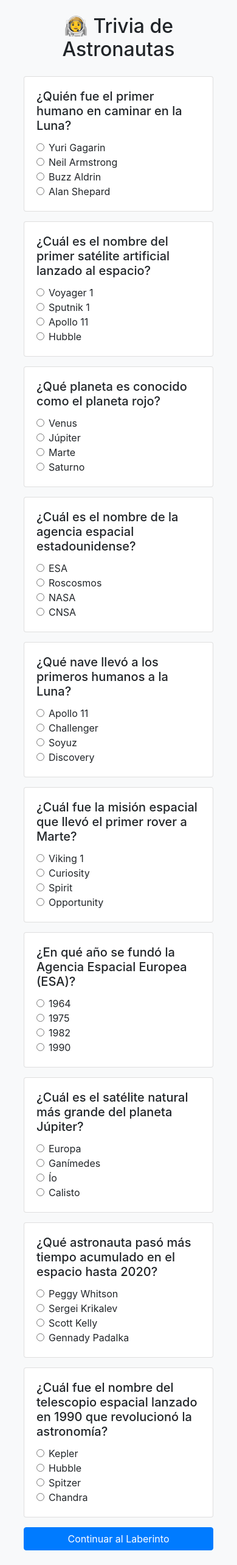
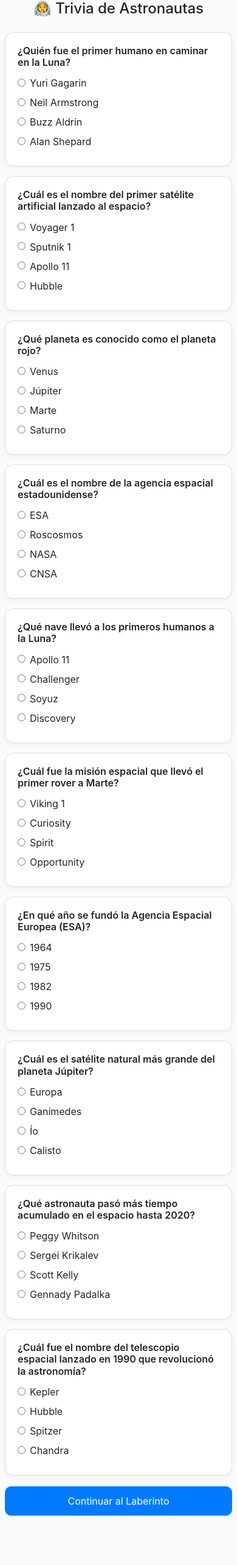
Before and after one commit to cghidalgos/spacex, a Flask app: page /trivia in a window 390 px wide. Shown: the whole page at 61% size. After the commit the page ends 2486 px from the top, so only its background shows below. Run offline with Flask 2, Linux system fonts and the light colour scheme; parts of the project's set-up code (start-up, migrations or seed data) failed here and were passed over; some libraries are stand-ins or nearby versions.

Commit message:
Update trivia.html

```diff
--- a/templates/trivia.html
+++ b/templates/trivia.html
@@ -1,23 +1,63 @@
-<!-- templates/trivia.html -->
 <!DOCTYPE html>
 <html lang="es">
 <head>
   <title>Trivia Astronautas</title>
   <meta charset="UTF-8">
+  <meta name="viewport" content="width=device-width, initial-scale=1.0, user-scalable=no">
   <link rel="stylesheet" href="https://stackpath.bootstrapcdn.com/bootstrap/4.3.1/css/bootstrap.min.css">
+  <style>
+    body {
+      background: #f8fafc;
+    }
+    .container {
+      max-width: 500px;
+      margin: 0 auto;
+      padding-bottom: 32px;
+    }
+    .card {
+      border-radius: 14px;
+      box-shadow: 0 2px 8px rgba(0,0,0,0.04);
+    }
+    .card-title {
+      font-size: 1.1rem;
+      font-weight: 600;
+    }
+    .form-check {
+      margin-bottom: 0.5rem;
+    }
+    .btn-block {
+      font-size: 1.15rem;
+      padding: 0.75rem 0;
+      border-radius: 10px;
+      margin-top: 18px;
+    }
+    @media (max-width: 600px) {
+      .container {
+        padding: 0 0.5rem;
+        max-width: 100vw;
+      }
+      .card-title {
+        font-size: 1rem;
+      }
+      .btn-block {
+        font-size: 1rem;
+        padding: 0.7rem 0;
+      }
+    }
+  </style>
 </head>
-<body class="bg-light p-4">
+<body>
   <div class="container">
-    <h2 class="mb-4 text-center">🧑‍🚀 Trivia de Astronautas</h2>
-    <form method="post">
+    <h2 class="mb-4 text-center" style="font-size:1.5rem;">🧑‍🚀 Trivia de Astronautas</h2>
+    <form method="post" autocomplete="off">
       {% for p in preguntas %}
         <div class="card mb-3">
           <div class="card-body">
             <h5 class="card-title">{{ p.pregunta }}</h5>
             {% for op in p.opciones %}
               <div class="form-check">
-                <input class="form-check-input" type="radio" name="{{ p.id }}" value="{{ op }}" required>
-                <label class="form-check-label">{{ op }}</label>
+                <input class="form-check-input" type="radio" name="{{ p.id }}" id="p{{p.id}}_{{loop.index}}" value="{{ op }}" required>
+                <label class="form-check-label" for="p{{p.id}}_{{loop.index}}">{{ op }}</label>
               </div>
             {% endfor %}
           </div>
```
